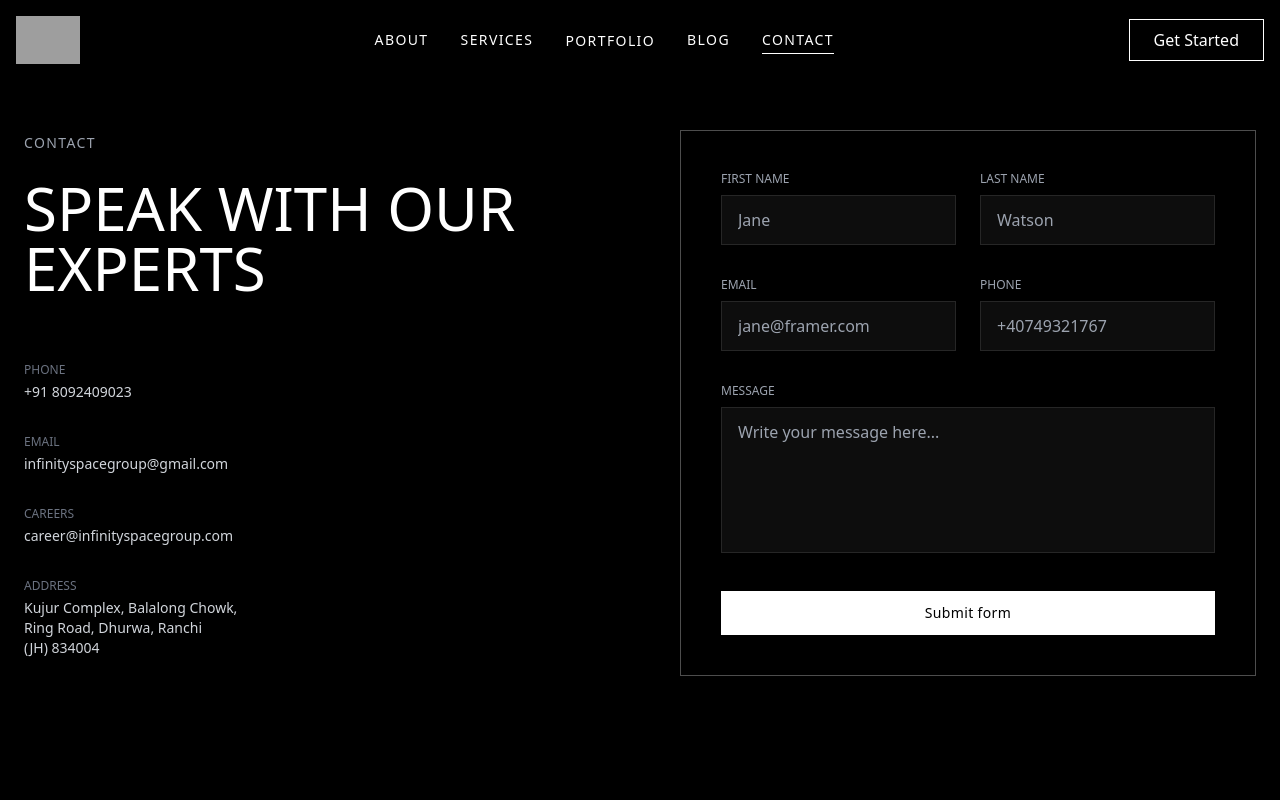
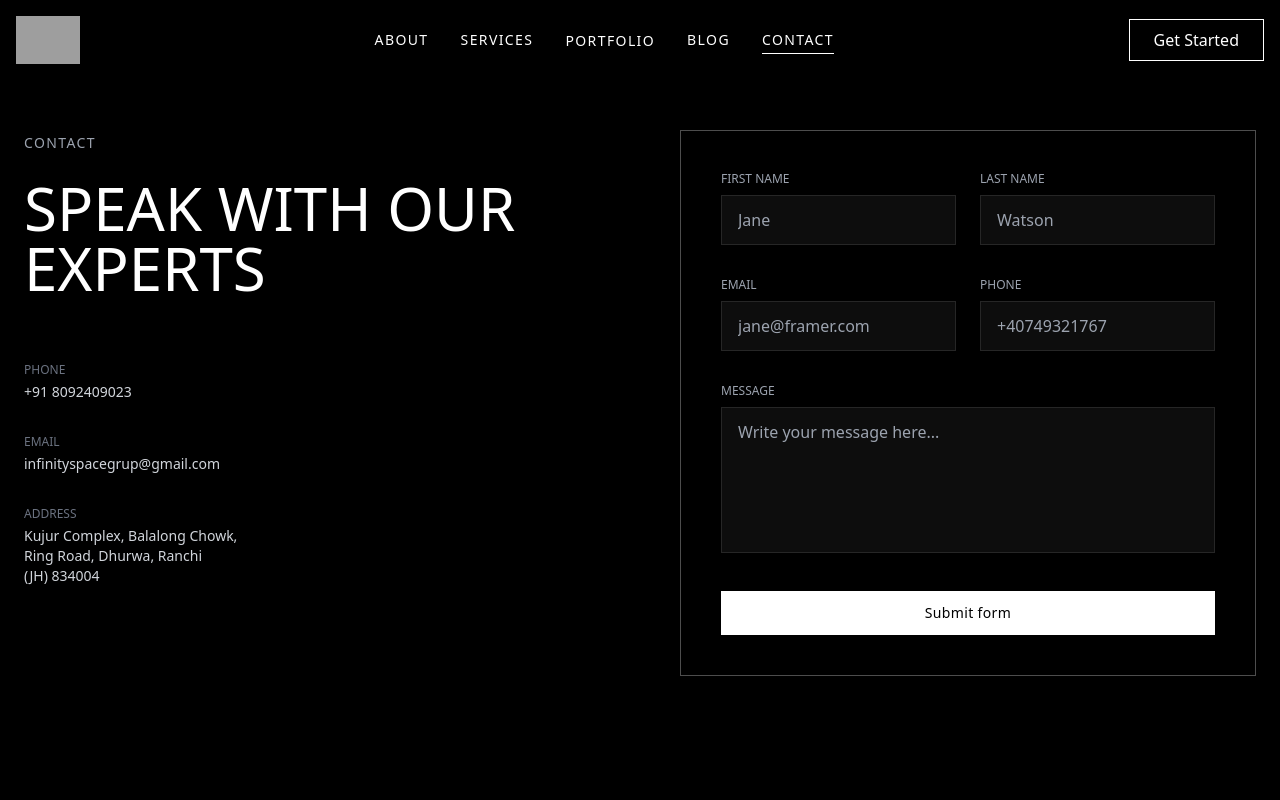
Before and after one commit to EnegixGlobal/Infinity-space-group, a Next.js app: page /contact in a window 1280 px wide. Shown: the top 800 px of the page. Built offline with nearby package versions, Linux system fonts and the light colour scheme; grey boxes are pictures that could not be loaded.

Commit message:
layout changes

```diff
--- a/src/app/layout.jsx
+++ b/src/app/layout.jsx
@@ -6,8 +6,15 @@ import ScrollToTop from "@/components/layout/ScrollToTop";
 export const metadata = {
   title: "Infinity Space Group",
   description: "Infinity Space Group - Architecture and Design Services",
+
+  // Google Search Console verification
   verification: {
     google: "TFm2HPD6vlLmT6oYgm63aHU3ir1irNKViEPqQAjlBAc",
+  },
+
+  // Facebook Domain Verification
+  other: {
+    "facebook-domain-verification": "q7wwvrbp1g0bwg4jfl5jnr9agwu5ax",
   },
 };
 
--- a/src/components/sections/Contact.jsx
+++ b/src/components/sections/Contact.jsx
@@ -70,8 +70,7 @@ export default function Contact() {
           >
             {[
               { label: "Phone", value: "+91 8092409023" },
-              { label: "Email", value: "infinityspacegroup@gmail.com" },
-              { label: "Careers", value: "career@infinityspacegroup.com" },
+              { label: "Email", value: "infinityspacegrup@gmail.com" },
               {
                 label: "Address",
                 value: (
```
